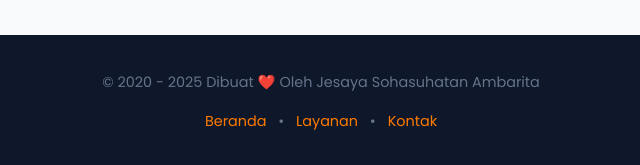
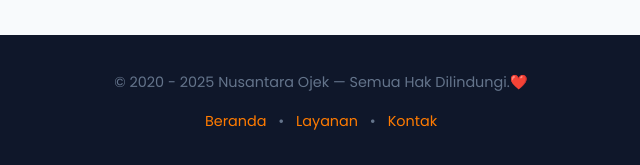
Before and after one commit to jesayaambarita/nusantara-ojek, a plain HTML site: page index.html in a window 1280 px wide. Shown: the part 2217-2382 px from the top of the page, 319-959 px from the left. Drawn offline with Linux system fonts and the light colour scheme.

Commit message:
Update index.html

```diff
--- a/index.html
+++ b/index.html
@@ -358,7 +358,7 @@ footer a:hover { text-decoration: underline; }
               new Date().getFullYear() > 2010 &&
                 document.write("- " + new Date().getFullYear());
             </script>
-            Dibuat <span class="text-pink-500 animate-bounce">❤️</span> Oleh Jesaya Sohasuhatan Ambarita
+            Nusantara Ojek — Semua Hak Dilindungi.<span class="text-pink-500 animate-bounce">❤️</span>
           </p>
   <p><a href="#home">Beranda</a> • <a href="#services">Layanan</a> • <a href="#contact">Kontak</a></p>
 </footer>
```
